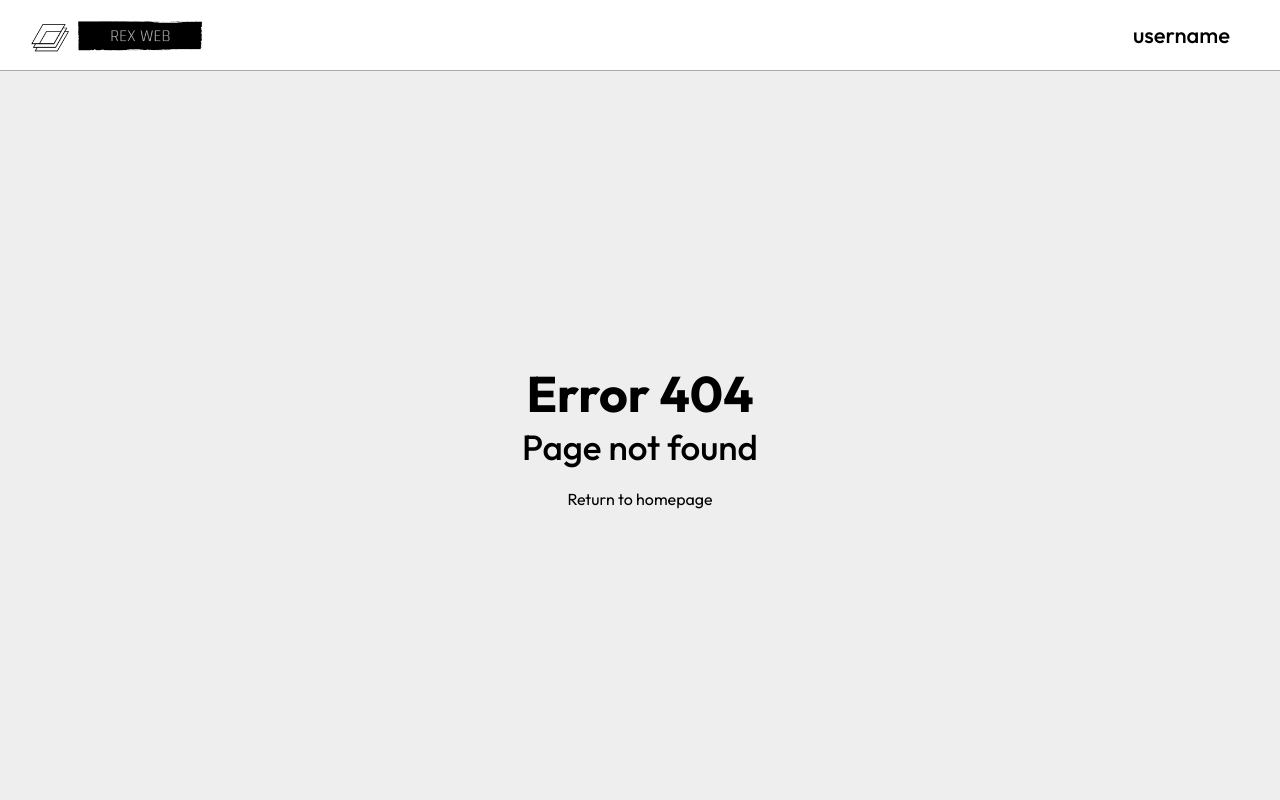
After one commit to Aslam-Naseer/pillpal_UI, a Flask app: page /error in a window 1280 px wide. The commit adds this page. Run offline with Flask 3, Linux system fonts and the light colour scheme; parts of the project's set-up code (start-up, migrations or seed data) failed here and were passed over.

Commit message:
Error 404

```diff
--- a/app.py
+++ b/app.py
@@ -37,6 +37,9 @@ def dementia_analyse():
     response_main = supabase.table('patients').select('*').eq("id",pid).execute().data
     response_scans = supabase.table('scans').select('*').eq("patient_id",pid).eq("Alzhemeirs",True).execute()
 
+    if len(response_main) < 1:
+            return redirect('error')
+
     patients_list = []
 
     for patient in response_patients.data:
@@ -64,6 +67,9 @@ def tumor_analyse():
     response_main = supabase.table('patients').select('*').eq("id",pid).execute().data
     response_scans = supabase.table('scans').select('*').eq("patient_id",pid).eq("Tumor",True).execute()
 
+    if len(response_main) < 1:
+        return redirect('error')
+
     patients_list = []
 
     for patient in response_patients.data:
@@ -78,5 +84,9 @@ def tumor_analyse():
 
     return render_template('tumor.html',patients=patients_list, images = images_list, main=response_main, scan_type="Tumor")
 
+@app.route('/error')
+def error():
+    return render_template("error.html");
+
 if __name__ == '__main__':
     app.run(debug=True)
--- a/static/css/base.css
+++ b/static/css/base.css
@@ -48,3 +48,22 @@ body {
 #myChart {
   height: 250px;
 }
+
+.error-page {
+  height: calc(100vh - 72px);
+  display: flex;
+  flex-direction: column;
+  align-items: center;
+  justify-content: center;
+}
+
+.error-404 {
+  font-weight: 700;
+  font-size: 50px;
+}
+
+.page-not {
+  font-weight: 500;
+  font-size: 35px;
+  margin-bottom: 20px;
+}
--- a/templates/base.html
+++ b/templates/base.html
@@ -10,9 +10,9 @@
 
   <body>
     <nav class="main-nav">
-      <div class="logo">
+      <a class="logo" href="/">
         <img src="../static/images/logo.png" alt="logo" />
-      </div>
+      </a>
 
       {% block navsearch %} {% endblock %}
 
--- /dev/null
+++ b/templates/error.html
@@ -0,0 +1,7 @@
+{% extends "base.html" %} {% block content %}
+<div class="error-page">
+  <div class="error-404">Error 404</div>
+  <div class="page-not">Page not found</div>
+  <a href="/">Return to homepage </a>
+</div>
+{% endblock %}
```
